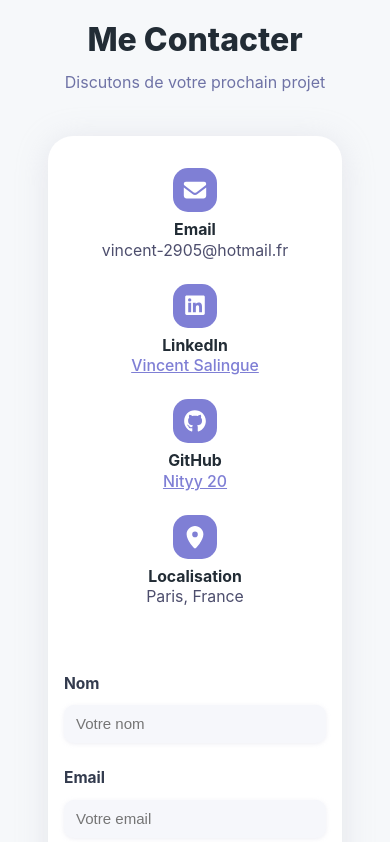
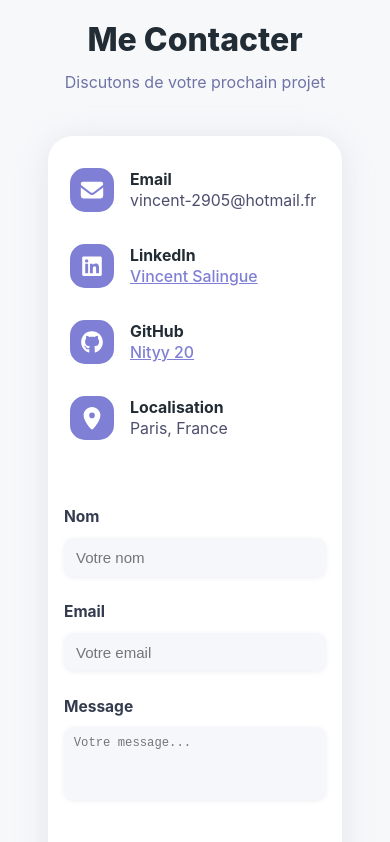
Before and after one commit to Nityy20/Portfolio, a React (Vite) app: page / in a window 390 px wide. Shown: the part 2760-3602 px from the top of the page. Built offline with nearby package versions, Linux system fonts and the light colour scheme.

Commit message:
VERSION FINALE

```diff
--- a/src/styles/components/_contact.scss
+++ b/src/styles/components/_contact.scss
@@ -290,31 +290,33 @@
     &__card {
       flex-direction: column;
       align-items: center;
-      gap: 2em;
+      gap: 1.2em;
       padding: 2em 1em 0.5em 1em;
       max-width: 98vw;
       min-height: 0;
     }
 
     &__infos {
-      align-items: center;
+      align-items: flex-start;
       width: 100%;
       max-width: 350px;
-      gap: 1.5em;
-      margin-bottom: 2.2em;
+      gap: 2em;
+      margin-bottom: 0;
+      padding-left: 20px;
     }
 
     &__info {
-      flex-direction: column;
+      flex-direction: row;
       align-items: center;
-      gap: 0.5em;
+      gap: 1em;
       width: 100%;
+      justify-content: flex-start;
     }
 
     &__label,
     &__item-value,
     &__link {
-      text-align: center;
+      text-align: left;
       width: 100%;
       display: block;
       font-size: 0.99em;
@@ -324,6 +326,7 @@
       width: 44px;
       height: 44px;
       font-size: 1.4em;
+      flex-shrink: 0;
     }
 
     &__form {
```
